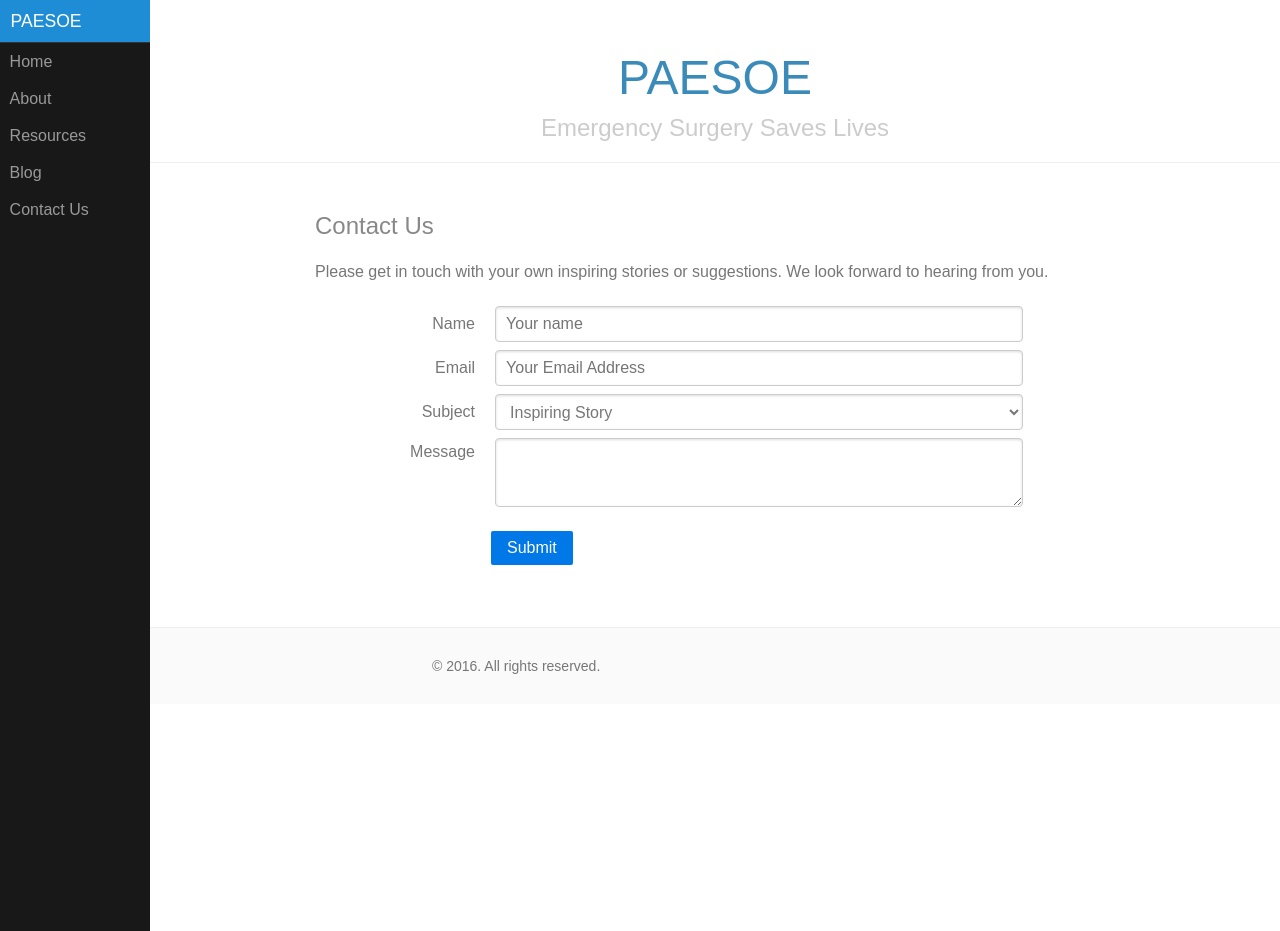
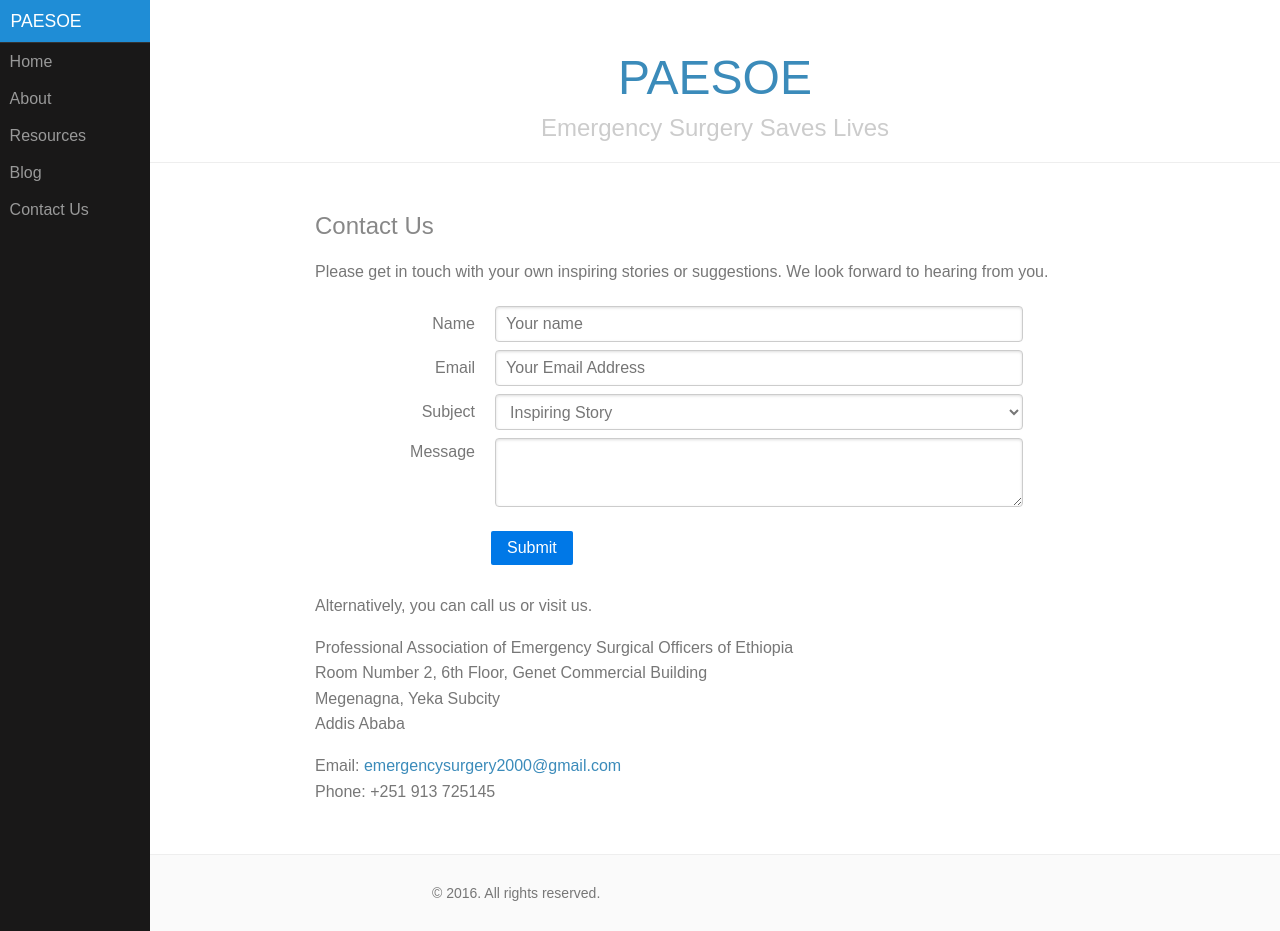
Before and after one commit to vvcb/paesoe-test, a Jekyll site: the page built from contact.md, in a window 1280 px wide and 931 px high. Built offline with Jekyll 4.4.1, drawn with Linux system fonts in a browser that asks for light colours.

Commit message:
Add address, phone, email to contact.md

```diff
--- a/contact.md
+++ b/contact.md
@@ -58,3 +58,13 @@ Please get in touch with your own inspiring stories or suggestions. We look forw
         </div>
     </fieldset>
 </form>
+
+Alternatively, you can call us or visit us.
+
+Professional Association of Emergency Surgical Officers of Ethiopia
+Room Number 2, 6th Floor, Genet Commercial Building
+Megenagna, Yeka Subcity
+Addis Ababa
+
+Email: [emergencysurgery2000@gmail.com](mailto:emergencysurgery2000@gmail.com)
+Phone: +251 913 725145
```
